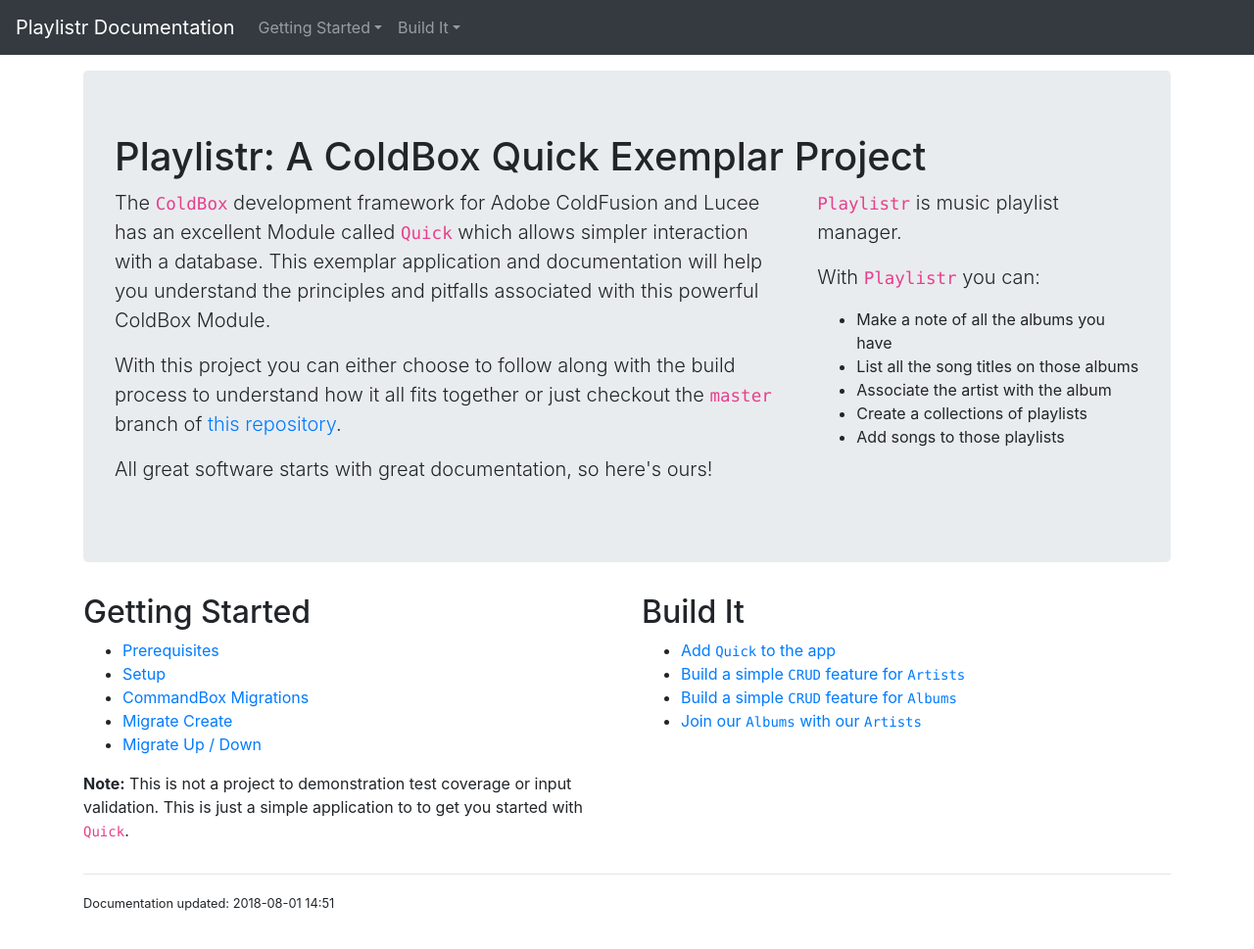
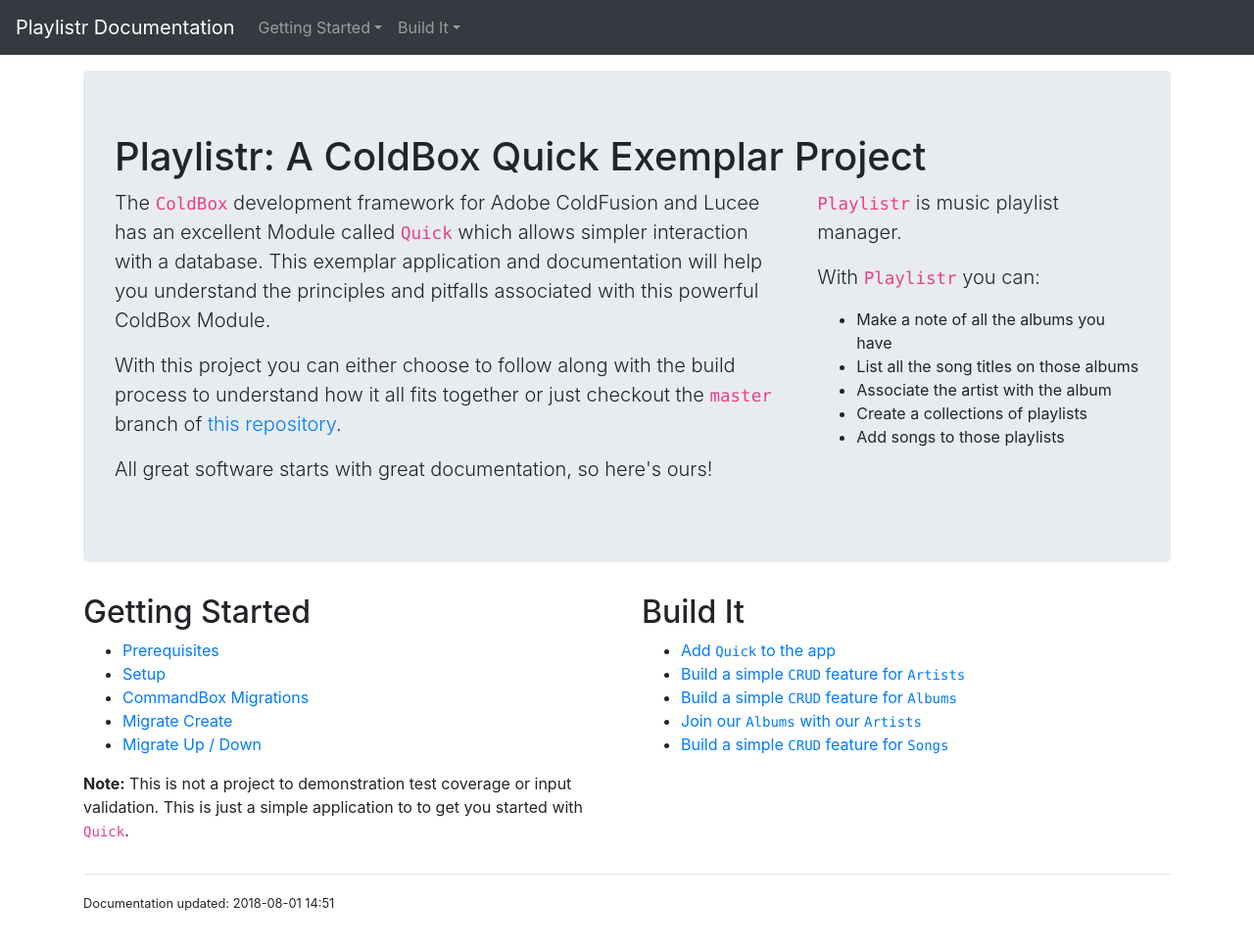
Before and after one commit to richardherbert/playlistr, a Jekyll site: the page built from index.html, in a window 1280 px wide and 1200 px high. Shown: the top 969 px of the window at 98% size. Built offline with Jekyll 4.4.1, drawn with Linux system fonts in a browser that asks for light colours; nearby versions of some CDN libraries.

Commit message:
Songs added to menu

```diff
--- a/_includes/bodyMenu.html
+++ b/_includes/bodyMenu.html
@@ -21,6 +21,7 @@
 			<li><a href="build-it/artists.html">Build a simple <code>CRUD</code> feature for <code>Artists</code></a></li>
 			<li><a href="build-it/albums.html">Build a simple <code>CRUD</code> feature for <code>Albums</code></a></li>
 			<li><a href="build-it/albums-artists.html">Join our <code>Albums</code> with our <code>Artists</code></a></li>
+			<li><a href="build-it/songs.html">Build a simple <code>CRUD</code> feature for <code>Songs</code></a></li>
 		</ul>
 	</div>
 </div>
--- a/_layouts/default.html
+++ b/_layouts/default.html
@@ -47,9 +47,10 @@
 
 						<div class="dropdown-menu" aria-labelledby="dropdown01">
 							<a class="dropdown-item" href="build-it/quick.html">Add Quick</a>
-							<a class="dropdown-item" href="build-it/artists.html">Artist CRUD</a>
-							<a class="dropdown-item" href="build-it/albums.html">Album CRUD</a>
+							<a class="dropdown-item" href="build-it/artists.html">Artists</a>
+							<a class="dropdown-item" href="build-it/albums.html">Albums</a>
 							<a class="dropdown-item" href="build-it/albums-artists.html">Albums &amp; Artists</a>
+							<a class="dropdown-item" href="build-it/songs.html">Songs</a>
 						</div>
 					</li>
 				</ul>
```
